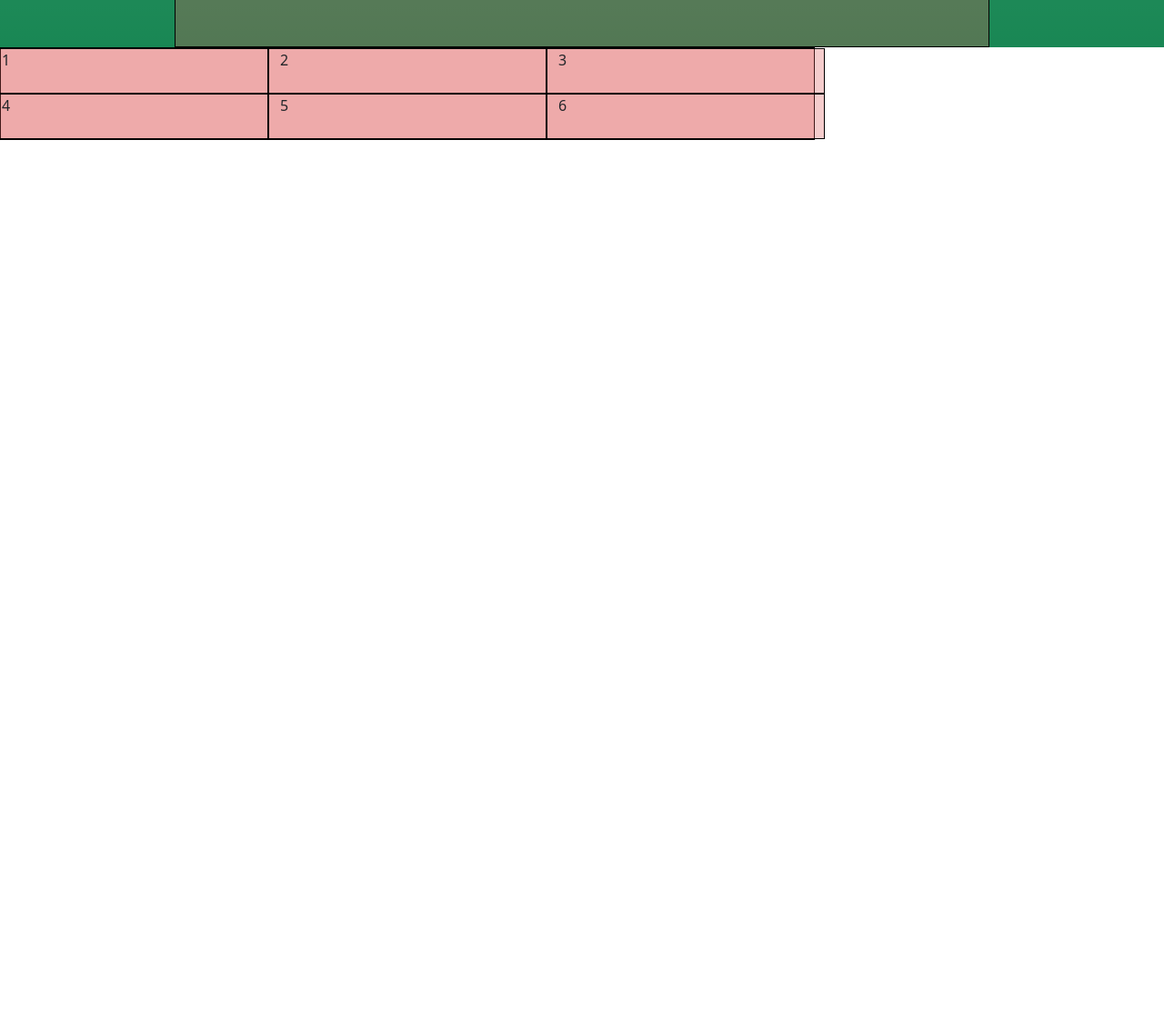
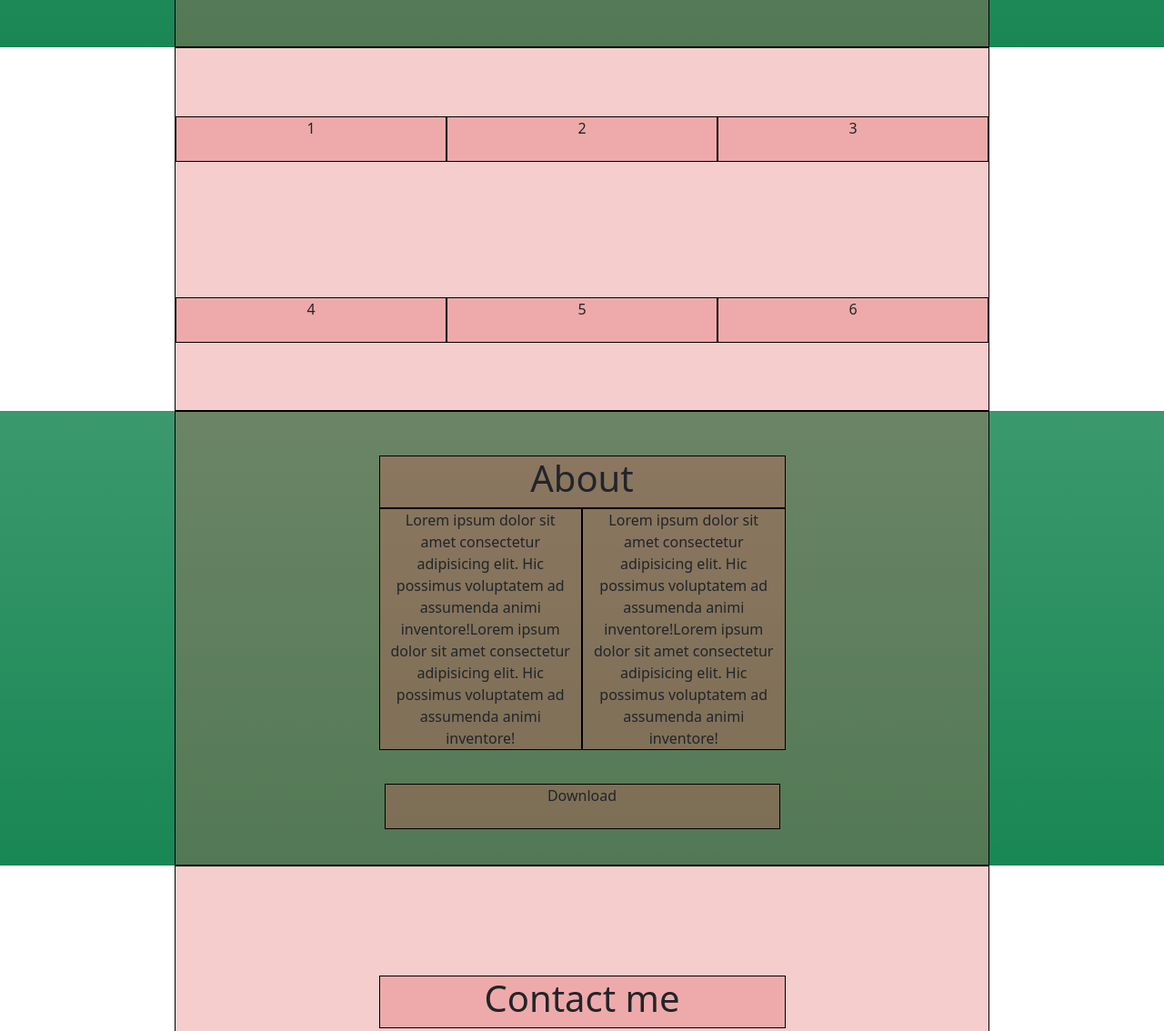
Before and after one commit to maricamola/html-css-bootstrap-freelancer, a plain HTML site: page index.html in a window 1280 px wide. Shown: the part 400-1534 px from the top of the page at 91% size. Before the commit the page ends 800 px from the top, so only its background shows below. Drawn offline with nearby package versions, Linux system fonts and the light colour scheme.

Commit message:
[header+1-2-3 sections completed]

```diff
--- a/index.html
+++ b/index.html
@@ -25,7 +25,7 @@
 
   <div class="mm-jumbotron bg-success bg-gradient">
     <div class="debug w-70 container-fluid h-100">
-      <div class="row flex-column justify-content-center align-items-center h-50">
+      <div class="row flex-column justify-content-center align-items-center h-100">
 
         <div class="col-sm-6 col-6 debug2 text-center">Immagine</div>
 
@@ -37,14 +37,52 @@
 
 
   <main>
-  <div class="my1-container w-70 debug h-100">
-    <div class="row justify-content-center align-items-center  h-70">
-          <div class="col-sm-6 col-lg-4 debug">1</div>
-          <div class="col-sm-6 col-lg-4 debug">2</div>
-          <div class="col-sm-6 col-lg-4 debug">3</div>
-          <div class="col-sm-6 col-lg-4 debug">4</div>
-          <div class="col-sm-6 col-lg-4 debug">5</div>
-          <div class="col-sm-6 col-lg-4 debug">6</div>
+  <div class="mm-section1">
+  <div class="my1-container debug w-70 container-fluid h-100">
+
+    <div class="row justify-content-center align-items-center h-100">
+          <div class="col-sm-6 col-lg-4 debug text-center">1</div>
+          <div class="col-sm-6 col-lg-4 debug text-center">2</div>
+          <div class="col-sm-6 col-lg-4 debug text-center">3</div>
+          <div class="col-sm-6 col-lg-4 debug text-center">4</div>
+          <div class="col-sm-6 col-lg-4 debug text-center">5</div>
+          <div class="col-sm-6 col-lg-4 debug text-center">6</div>
+    </div>
+  </div>
+  </div>
+
+  <div class="mm-section2 bg-success bg-gradient">
+    <div class="my2-container debug w-70 container-fluid h-100">
+      <div class="row justify-content-center align-items-center">
+        <div class="col-lg-6 d-inline debug text-center mt-5">
+          <h1>About</h1>
+        </div>
+      </div>
+
+      <div class="row justify-content-center align-items-center h-50">
+        <div class="col-lg-3 debug text-center">Lorem ipsum dolor sit amet consectetur adipisicing elit. Hic possimus voluptatem ad assumenda animi inventore!Lorem ipsum dolor sit amet consectetur adipisicing elit. Hic possimus voluptatem ad assumenda animi inventore!</div>
+        <div class="col-lg-3 debug text-center">Lorem ipsum dolor sit amet consectetur adipisicing elit. Hic possimus voluptatem ad assumenda animi inventore!Lorem ipsum dolor sit amet consectetur adipisicing elit. Hic possimus voluptatem ad assumenda animi inventore!</div>
+
+        <div class="row justify-content-center      align-items-center h-50">
+          <div class="col-lg-6 d-inline debug text-center">
+            <span>Download</span>
+          </div>
+        </div>
+      </div>
+    </div>
+  </div>
+
+  <div class="mm-section3">
+    <div class="my3-container debug w-70 container-fluid h-100">
+      <div class="row justify-content-center align-items-center h-50">
+        <div class="col-lg-6 d-inline debug text-center mt-5">
+          <h1>Contact me</h1>
+        </div>
+      </div>
+
+      <div class="row justify-content-center align-items-center h-50">
+
+      </div>
     </div>
   </div>
   </main>
--- a/style.css
+++ b/style.css
@@ -14,10 +14,15 @@
   width: 70%;
 }
 
-.mm-jumbotron {
+.mm-jumbotron ,
+.mm-section1{
   height: 400px ;
 }
 
-.my1-container{
-  height: 600px;
+.mm-section2{
+  height: 500px;
 }
+
+.mm-section3{
+  height: 500px;
+}
```
